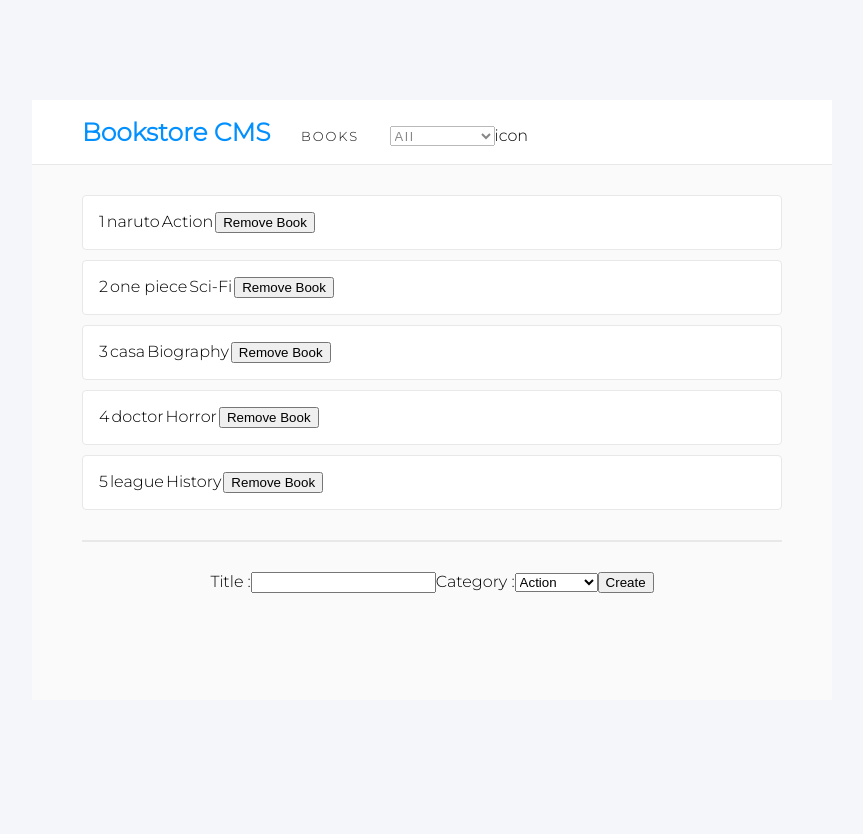
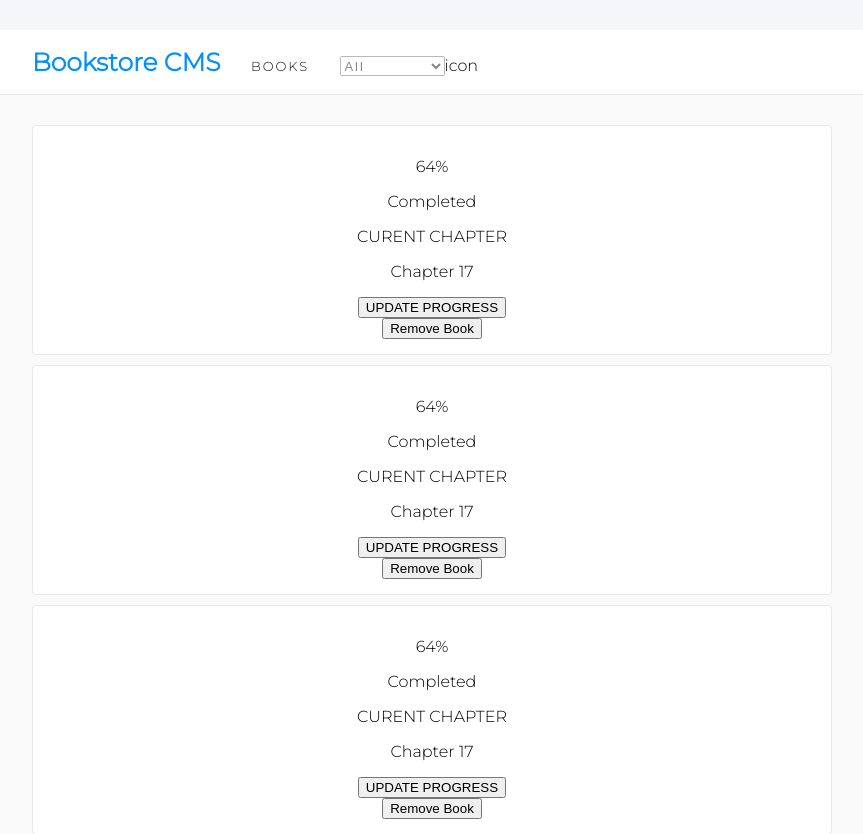
Before and after one commit to EricMbouwe/MagikBooks, a React (Create React App) app: page / in a window 1280 px wide. Shown: the top 834 px of the page, without its empty margins (208-1071 px from the left). Built offline with nearby package versions, Linux system fonts and the light colour scheme.

Commit message:
app height chanaged

```diff
--- a/src/components/App.css
+++ b/src/components/App.css
@@ -8,13 +8,13 @@
 
 .App {
   text-align: center;
-  width: 800px;
-  height: 600px;
-  background-color: var(--font)
+  width: 900px;
+  background-color: var(--font);
+  padding-bottom: 100px;
 }
 
 .container {
-  width: 700px;
+  width: 800px;
   margin: auto;
   height: 100%;
 }
--- a/src/components/Book.js
+++ b/src/components/Book.js
@@ -3,12 +3,25 @@ import PropTypes from 'prop-types';
 
 const Book = ({ book, handleDelete }) => (
   <>
-    <td>{book.id}</td>
-    <td>{book.title}</td>
-    <td>{book.category}</td>
-    <td>
-      <button type="button" onClick={() => handleDelete(book)}>Remove Book</button>
-    </td>
+    <div className='book-infos'>
+      <div className='infos'></div>
+      <div className='actions'></div>
+    </div>
+
+    <div className='book-status'>
+      <div className='loading-icon'></div>
+      <div className='percentage'>
+        <p>64%</p>
+        <p>Completed</p>
+      </div>
+    </div>
+
+    <div className='progress-status'>
+      <p>CURENT CHAPTER</p>
+      <p>Chapter 17</p>
+      <button type='button'>UPDATE PROGRESS</button>
+    </div>
+    <button type="button" onClick={() => handleDelete(book)}>Remove Book</button>
   </>
 );
 
--- a/src/index.css
+++ b/src/index.css
@@ -7,5 +7,6 @@ body {
   justify-content: center;
   align-items: center;
   min-height: 100vh;
+  padding: 30px 0;
   font-family: 'Montserrat', sans-serif;
 }
```
